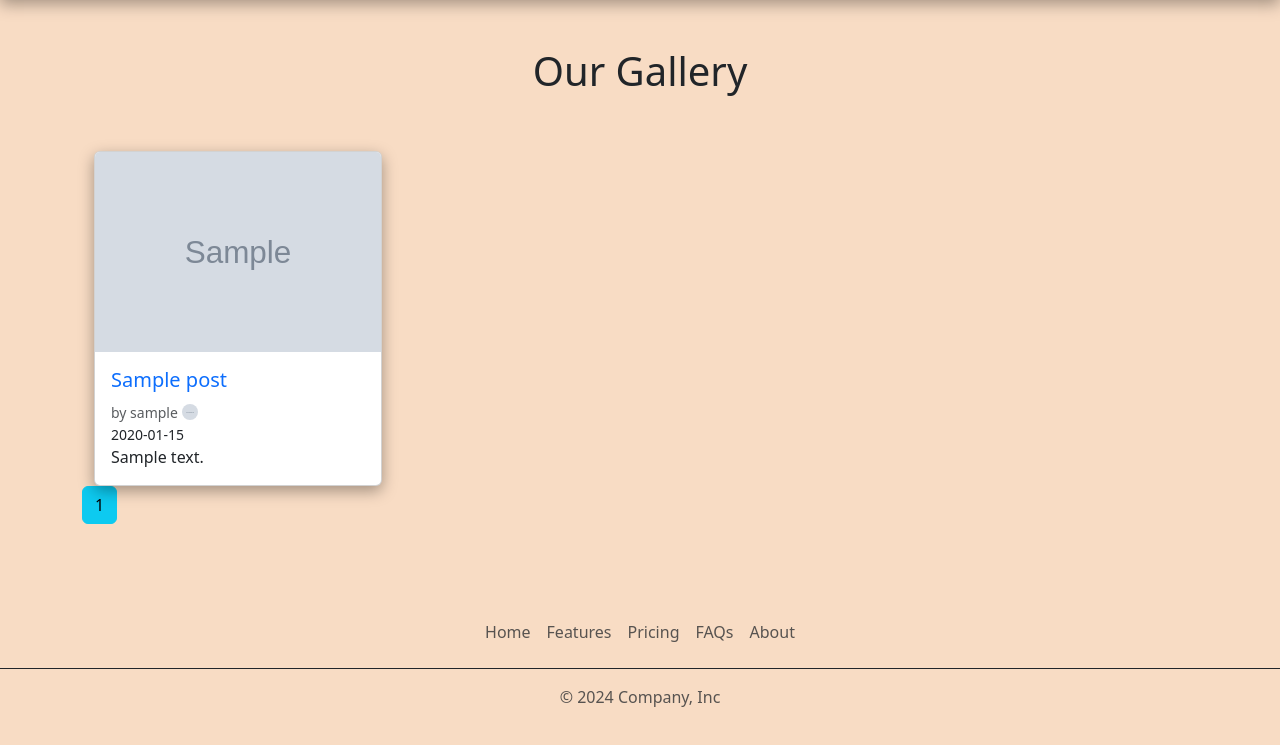
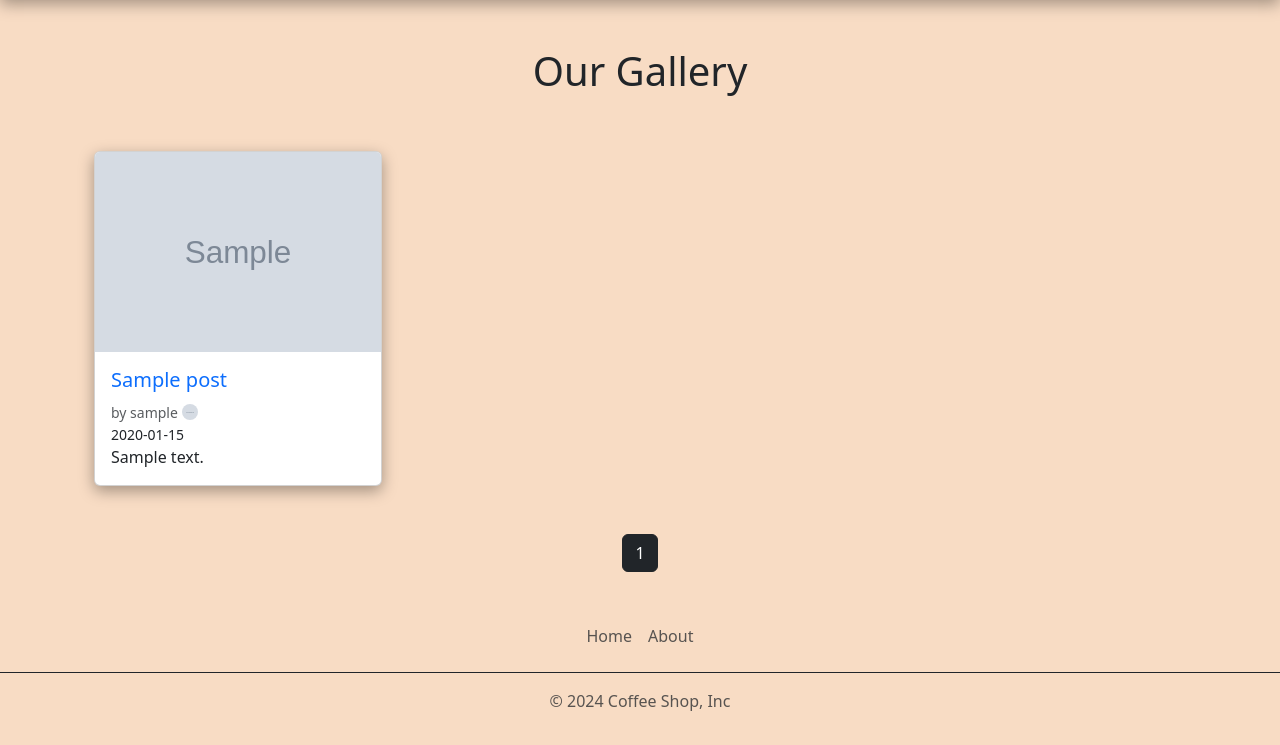
Before and after one commit to klpabes/flask-coffee, a Flask app: page / in a window 1280 px wide. Shown: the part 657-1402 px from the top of the page. Before the commit the page ends 1364 px from the top, so only its background shows below. Run offline with Flask 3, Linux system fonts and the light colour scheme; tables that the repository leaves empty hold one stand-in row (values such as "Sample post"); grey boxes marked "Sample" are stand-in pictures.

Commit message:
add about page and edit about page

```diff
--- a/flask_coffee/templates/index.html
+++ b/flask_coffee/templates/index.html
@@ -12,9 +12,9 @@
             <img src="{{ url_for('static', filename='carousel-1.jpg') }}" alt="" class="w-100 c-img" id="carousel-1">
             <div class="container">
               <div class="carousel-caption text-start">
-                <h1>Example headline.</h1>
-                <p class="opacity-75">Some representative placeholder content for the first slide of the carousel.</p>
-                <p><a class="btn btn-lg btn-primary" href="#">Sign up today</a></p>
+                <h1>Nam dignissim.</h1>
+                <p class="opacity-75">Viverra elit porta sagittis.</p>
+                <p><a class="btn btn-lg btn-primary" href="{{ url_for('register') }}">Sign up today</a></p>
               </div>
             </div>
           </div>
@@ -22,9 +22,9 @@
             <img src="{{ url_for('static', filename='carousel-2.jpg') }}" alt="" class="w-100 c-img" id="carousel-2" >
             <div class="container">
               <div class="carousel-caption">
-                <h1>Another example headline.</h1>
-                <p>Some representative placeholder content for the second slide of the carousel.</p>
-                <p><a class="btn btn-lg btn-primary" href="#">Learn more</a></p>
+                <h1>Lorem ipsum dolor sit amet</h1>
+                <p>Consectetur adipiscing elit. Maecenas auctor neque lectus, non fringilla urna dapibus a. Interdum et malesuada fames ac ante ipsum primis in faucibus.</p>
+                <p><a class="btn btn-lg btn-primary" href="{{ url_for('about') }}">Learn more</a></p>
               </div>
             </div>
           </div>
@@ -32,9 +32,8 @@
             <img src="{{ url_for('static', filename='carousel-3.jpg') }}" alt="" class="w-100 c-img" id="carousel-3">
             <div class="container">
               <div class="carousel-caption text-end">
-                <h1>One more for good measure.</h1>
-                <p>Some representative placeholder content for the third slide of this carousel.</p>
-                <p><a class="btn btn-lg btn-primary" href="#">Browse gallery</a></p>
+                <h1>In enim turpis.</h1>
+                <p>Fermentum vel tincidunt at, imperdiet ac velit. Nunc id fringilla erat, elementum egestas mauris. Aliquam efficitur vitae nulla ac sollicitudin. Nulla facilisi.</p>
               </div>
             </div>
           </div>
@@ -53,7 +52,7 @@
     <!--BESTSELLERS-->
 
 
-    <div class="container-lg mt-5 mb-5">
+    <div class="container-lg mt-5 mb-1 d-flex flex-column align-items-center">
       <div class="container d-flex justify-content-center mb-5">
         <h1>Our Gallery</h1>
       </div>
@@ -71,17 +70,19 @@
         </div>
       {% endfor %}
       </div>
+      <div class="mt-5">
       {% for page_num in index_items.iter_pages(left_edge=1, right_edge=1, left_current=1, right_current=1) %}
         {% if page_num %}
           {% if index_items.page == page_num %}
-            <a class="btn btn-info mb-4" href="{{ url_for('index', page=page_num) }}">{{ page_num }}</a>
+            <a class="btn btn-dark mb-4" href="{{ url_for('index', page=page_num) }}">{{ page_num }}</a>
           {% else %}
-            <a class="btn btn-outline-info mb-4" href="{{ url_for('index', page=page_num) }}">{{ page_num }}</a>
+            <a class="btn btn-outline-dark mb-4" href="{{ url_for('index', page=page_num) }}">{{ page_num }}</a>
           {% endif %}
         {% else %}
           ...
         {% endif %}
       {% endfor %}
+      </div>
     </div>
 
 {% endblock %}
--- a/flask_coffee/templates/layout.html
+++ b/flask_coffee/templates/layout.html
@@ -21,7 +21,7 @@
   <!--            HEADER              -->
 <nav class="navbar sticky-top navbar-expand-lg bg-body-tertiary">
   <div class="container">
-    <a href="#"><img src="{{ url_for('static', filename='logo.svg') }}" alt="" width="25rem" height="25rem"></a>
+    <a href="{{ url_for('index') }}"><img src="{{ url_for('static', filename='logo.svg') }}" alt="" width="25rem" height="25rem"></a>
     <button class="navbar-toggler" type="button" data-bs-toggle="collapse" data-bs-target="#navbarSupportedContent" aria-controls="navbarSupportedContent" aria-expanded="false" aria-label="Toggle navigation">
       <span class="navbar-toggler-icon"></span>
     </button>
@@ -75,13 +75,10 @@
 <!--           FOOTER              -->
   <footer class="footer py-3 mt-auto">
     <ul class="nav justify-content-center border-bottom border-dark pb-3 mb-3">
-      <li class="nav-item"><a href="#" class="nav-link px-2 text-body-secondary">Home</a></li>
-      <li class="nav-item"><a href="#" class="nav-link px-2 text-body-secondary">Features</a></li>
-      <li class="nav-item"><a href="#" class="nav-link px-2 text-body-secondary">Pricing</a></li>
-      <li class="nav-item"><a href="#" class="nav-link px-2 text-body-secondary">FAQs</a></li>
-      <li class="nav-item"><a href="#" class="nav-link px-2 text-body-secondary">About</a></li>
+      <li class="nav-item"><a href="{{ url_for('index') }}" class="nav-link px-2 text-body-secondary">Home</a></li>
+      <li class="nav-item"><a href="{{ url_for('about') }}" class="nav-link px-2 text-body-secondary">About</a></li>
     </ul>
-    <p class="text-center text-body-secondary">&copy; 2024 Company, Inc</p>
+    <p class="text-center text-body-secondary">&copy; 2024 Coffee Shop, Inc</p>
   </footer>
 <script src="https://cdn.jsdelivr.net/npm/bootstrap@5.3.3/dist/js/bootstrap.bundle.min.js"
             integrity="sha384-YvpcrYf0tY3lHB60NNkmXc5s9fDVZLESaAA55NDzOxhy9GkcIdslK1eN7N6jIeHz"
```
